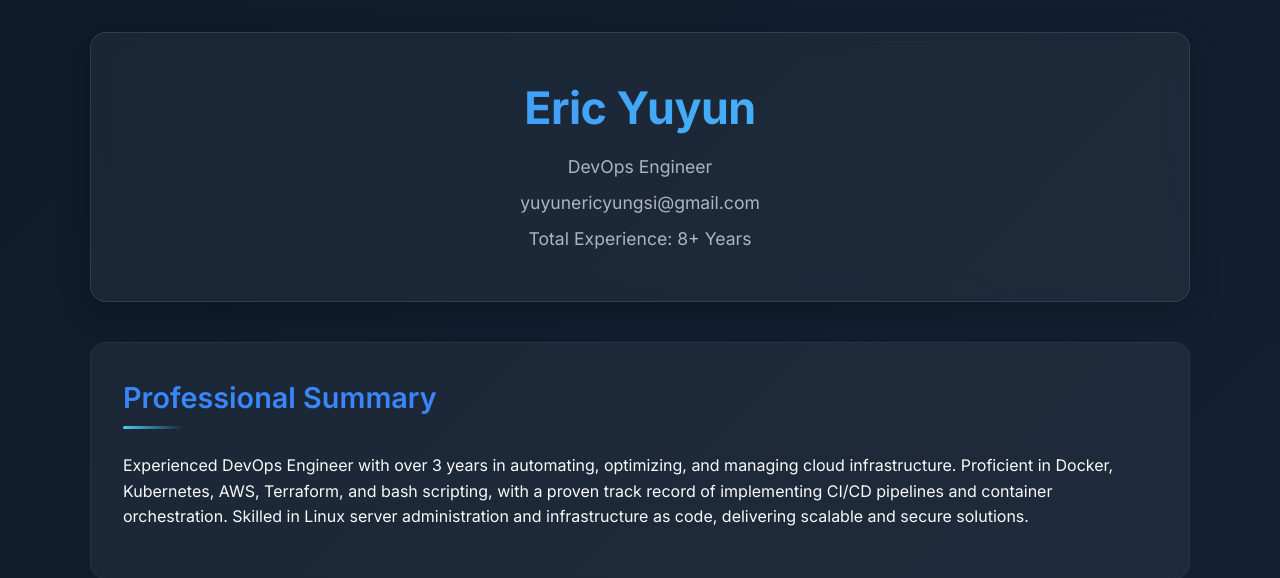
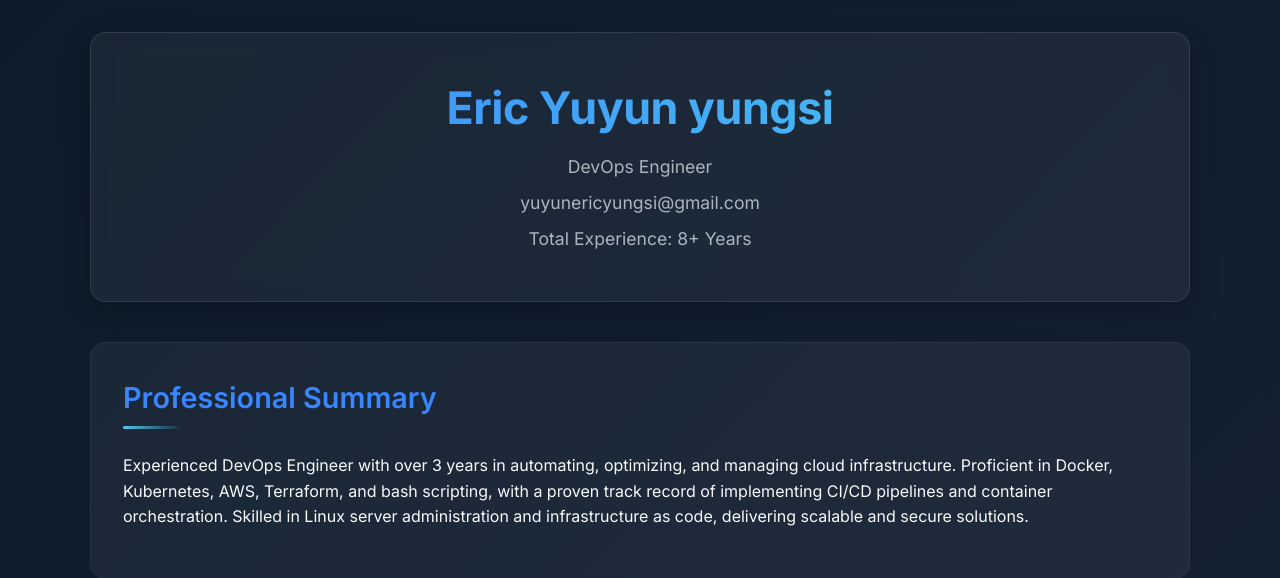
Before and after one commit to Eyungsi/ECS-my-resume, a Flask app: page / in a window 1280 px wide. Shown: the top 578 px of the page. Run offline with Flask 3, Linux system fonts and the light colour scheme.

Commit message:
changes to branch

```diff
--- a/templates/index.html
+++ b/templates/index.html
@@ -271,7 +271,7 @@
 <body>
     <div class="container">
         <header class="header">
-            <h1>Eric Yuyun</h1>
+            <h1>Eric Yuyun yungsi</h1>
             <p>DevOps Engineer</p>
             <p>yuyunericyungsi@gmail.com</p>
             <p>Total Experience: 8+ Years</p>
```
Also changed, not shown: .github/workflows/cicd.yml (renamed from .github/workflows/cicd.txt), .github/workflows/cicd2.txt (renamed from .github/workflows/cicd2.yml).
